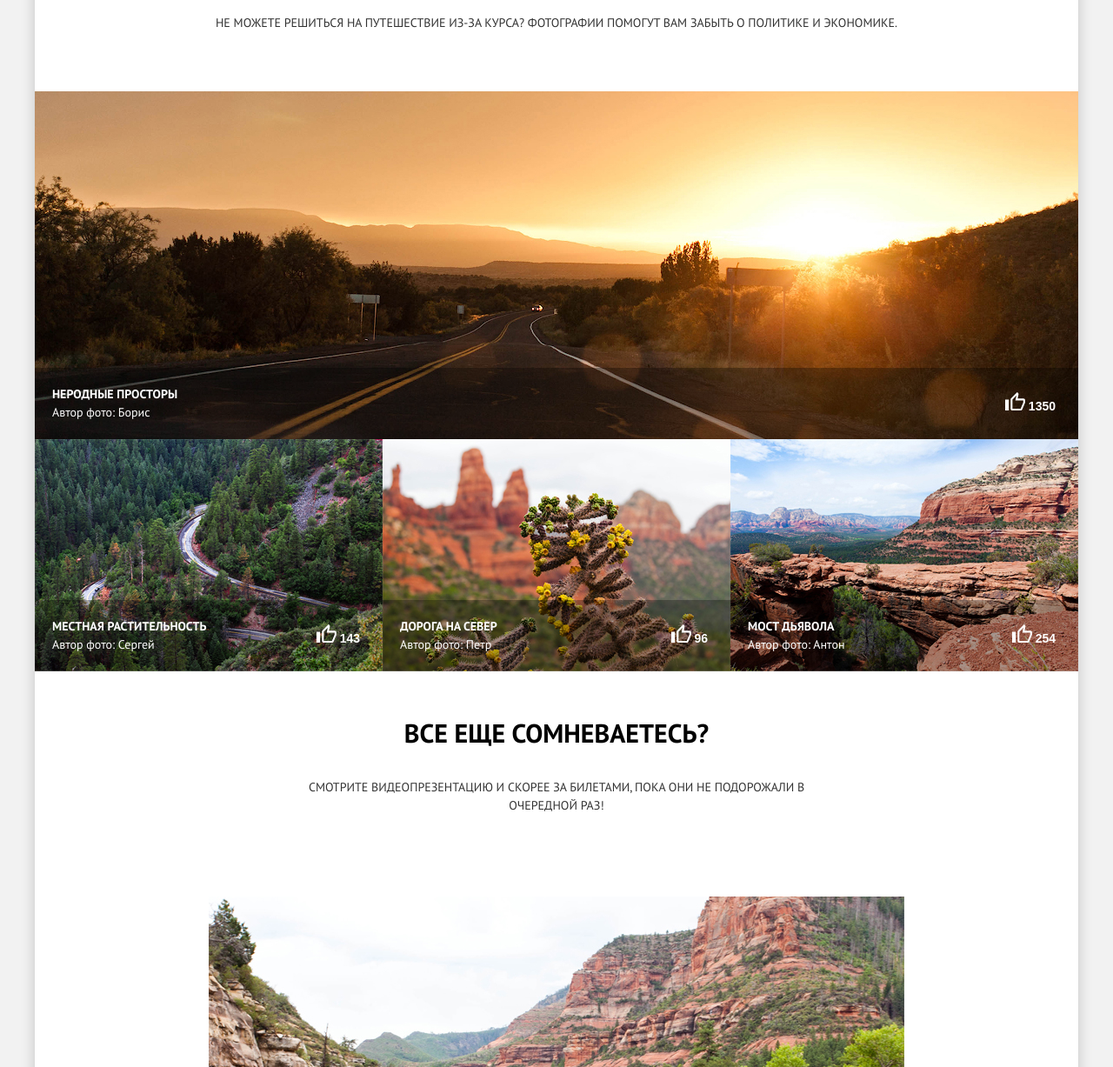
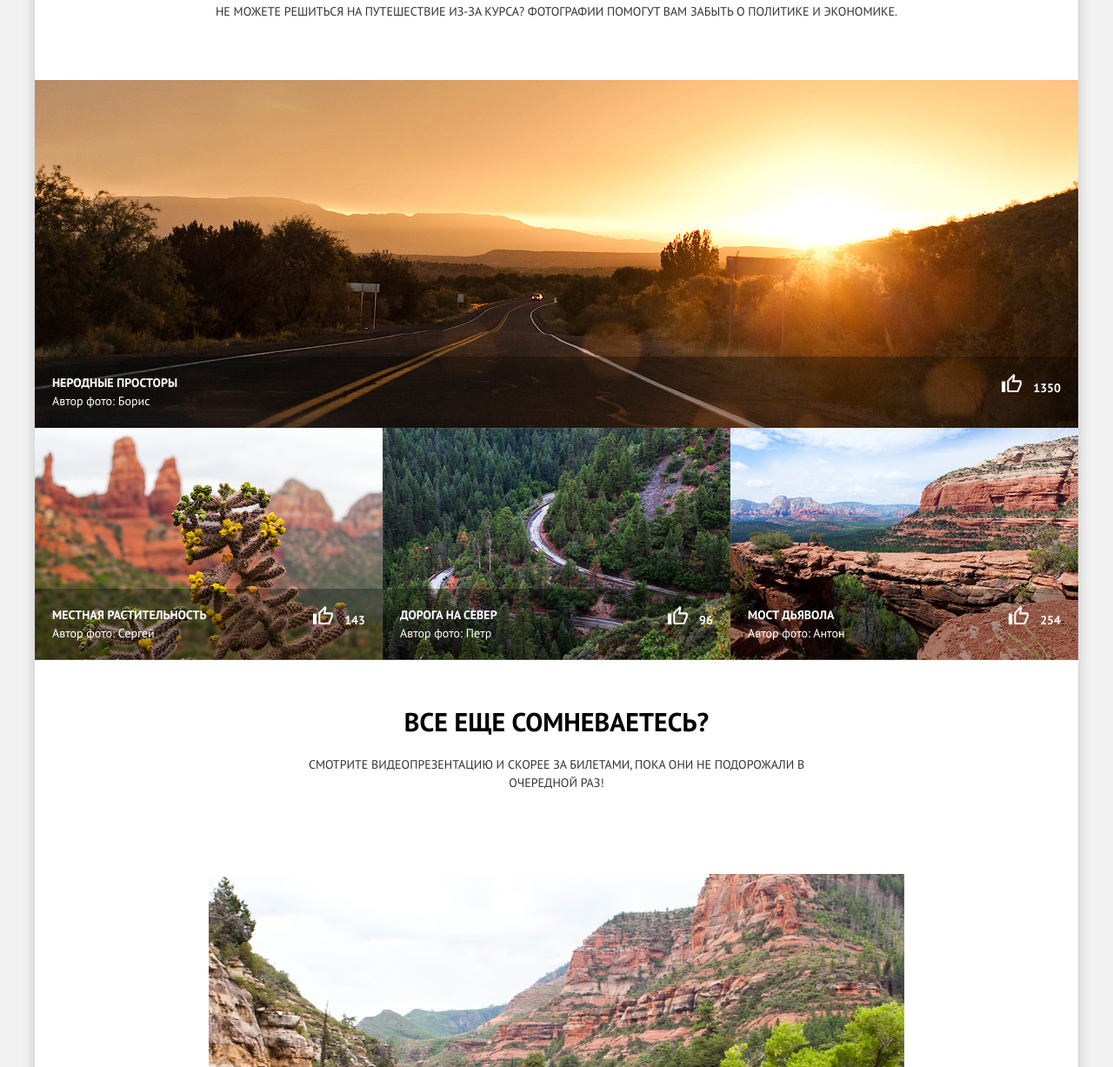
Before and after one commit to htmlacademy-adaptive/2288595-sedona-28, a plain HTML site: page source/catalog.html in a window 1280 px wide. Shown: the part 472-1699 px from the top of the page at 87% size. Drawn offline with nearby package versions, Linux system fonts and the light colour scheme; files that its build step writes are made by us from their sources.

Commit message:
Исправляет отображение некоторых разрешений по пиксель перфект

```diff
--- a/source/catalog.html
+++ b/source/catalog.html
@@ -79,9 +79,9 @@
         </li>
         <li class="catalog-photo photo-posts__item">
           <picture class="photo-posts__picture">
-            <source media="(min-width: 1200px)" srcset="img/catalog/road-and-forest-desktop.jpg 1x, img/catalog/road-and-forest-desktop@2x.jpg 2x" width="400" height="267">
-            <source media="(min-width: 768px)" srcset="img/catalog/road-and-forest-tablet.jpg 1x, img/catalog/road-and-forest-tablet@2x.jpg 2x" width="324" height="267">
-            <img class="photo-posts__image" src="img/road-and-forest-mobile.jpg" srcset="img/catalog/road-and-forest-mobile@2x.jpg 2x" width="280" height="280" alt="Растения в Седоне.">
+            <source media="(min-width: 1200px)" srcset="img/catalog/plants-desktop.jpg 1x, img/catalog/plants-desktop@2x.jpg 2x" width="400" height="267">
+            <source media="(min-width: 768px)" srcset="img/catalog/plants-tablet.jpg 1x, img/catalog/plants-tablet@2x.jpg 2x" width="324" height="267">
+            <img class="photo-posts__image" src="img/catalog/plants-mobile.jpg" srcset="img/catalog/plants-mobile@2x.jpg 2x" width="280" height="280" alt="Лесная дорога в Седоне.">
           </picture>
           <div class="photo-posts__info">
             <div class="photo-posts__name">
@@ -96,9 +96,9 @@
         </li>
         <li class="catalog-photo photo-posts__item">
           <picture class="photo-posts__picture">
-            <source media="(min-width: 1200px)" srcset="img/catalog/plants-desktop.jpg 1x, img/catalog/plants-desktop@2x.jpg 2x" width="400" height="267">
-            <source media="(min-width: 768px)" srcset="img/catalog/plants-tablet.jpg 1x, img/catalog/plants-tablet@2x.jpg 2x" width="324" height="267">
-            <img class="photo-posts__image" src="img/plants-mobile.jpg" srcset="img/catalog/plants-mobile@2x.jpg 2x" width="280" height="280" alt="Лесная дорога в Седоне.">
+            <source media="(min-width: 1200px)" srcset="img/catalog/road-and-forest-desktop.jpg 1x, img/catalog/road-and-forest-desktop@2x.jpg 2x" width="400" height="267">
+            <source media="(min-width: 768px)" srcset="img/catalog/road-and-forest-tablet.jpg 1x, img/catalog/road-and-forest-tablet@2x.jpg 2x" width="324" height="267">
+            <img class="photo-posts__image" src="img/catalog/road-and-forest-mobile.jpg" srcset="img/catalog/road-and-forest-mobile@2x.jpg 2x" width="280" height="280" alt="Растения в Седоне.">
           </picture>
           <div class="photo-posts__info">
             <div class="photo-posts__name">
@@ -115,7 +115,7 @@
           <picture class="photo-posts__picture">
             <source media="(min-width: 1200px)" srcset="img/catalog/devils-bridge-desktop.jpg 1x, img/catalog/devils-bridge-desktop@2x.jpg 2x" width="400" height="267">
             <source media="(min-width: 768px)" srcset="img/catalog/devils-bridge-tablet.jpg 1x, img/catalog/devils-bridge-tablet@2x.jpg 2x" width="324" height="267">
-            <img class="photo-posts__image" src="img/devils-bridge-mobile.jpg" srcset="img/catalog/devils-bridge-mobile@2x.jpg 2x" width="280" height="280" alt="Мост дьявола.">
+            <img class="photo-posts__image" src="img/catalog/devils-bridge-mobile.jpg" srcset="img/catalog/devils-bridge-mobile@2x.jpg 2x" width="280" height="280" alt="Мост дьявола.">
           </picture>
           <div class="photo-posts__info">
             <div class="photo-posts__name">
--- a/source/sass/includes/back.scss
+++ b/source/sass/includes/back.scss
@@ -37,7 +37,7 @@
     display: block;
     content: "";
     position: absolute;
-    height: 57px;
+    height: 26px;
     background-color: #ffffff;
     width: 100%;
     bottom: 0;
--- a/source/sass/includes/photo-posts-like.scss
+++ b/source/sass/includes/photo-posts-like.scss
@@ -1,12 +1,16 @@
 @use "../common/variables.scss" as vars;
 
 .photo-posts__like {
+  font-family: "PT Sans";
   background-color: transparent;
   border: transparent;
   cursor: pointer;
+  padding: 0;
+  margin: 0;
+  height: 26px;
 
   @media (width < vars.$tablet-width) {
-    margin-bottom: 25px;
+    margin-bottom: 27px;
   }
 }
 
@@ -23,3 +27,7 @@
 .like {
   margin-left: 4px;
 }
+
+.photo-posts__like .like {
+  margin-left: 10px;
+}
--- a/source/sass/includes/photo-posts.scss
+++ b/source/sass/includes/photo-posts.scss
@@ -31,7 +31,6 @@
   color: #000000;
 
   @media (width < vars.$tablet-width) {
-    margin-bottom: 15px;
     margin-top: 15px;
   }
 
@@ -49,7 +48,7 @@
   color: #333333;
 
   @media (width < vars.$tablet-width) {
-    margin-bottom: 17px;
+    margin-bottom: 10px;
   }
 
   @media (min-width: vars.$desktop-width) {
--- a/source/sass/includes/photo-video.scss
+++ b/source/sass/includes/photo-video.scss
@@ -10,7 +10,7 @@
 
 
   @media (width < vars.$tablet-width) {
-    padding: 30px var(--side-offset, 20px) 42px;
+    padding: 37px var(--side-offset, 20px);
   }
 
   @media (min-width: vars.$tablet-width) {
@@ -19,7 +19,7 @@
 }
 
 .photo-video__description {
-  margin-top: 38px;
+  margin-top: 25px;
 }
 
 .photo-video__title {
--- a/source/sass/includes/video.scss
+++ b/source/sass/includes/video.scss
@@ -7,8 +7,10 @@
 }
 
 .video__wrapper {
+  padding: 0;
+
   @media (width < vars.$tablet-width) {
-    padding: 17px var(--side-offset, 20px) 38px;
+    padding: 0 23px 39px 25px;
   }
 
   @media (min-width: vars.$tablet-width) {
@@ -29,7 +31,7 @@
 }
 
 .video__description {
-  margin-top: 39px;
+  margin-top: 26px;
 }
 
 .video-presentation__image {
```
Also changed, not shown: source/img/sprite.svg (added).
